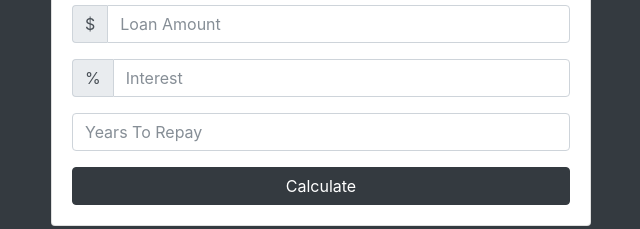
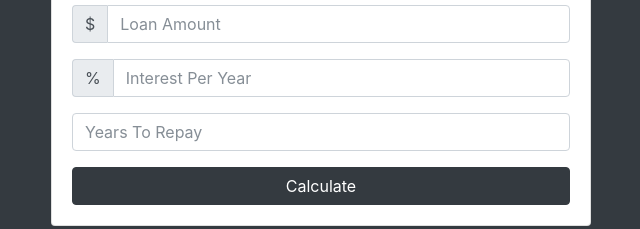
Before and after one commit to JayeshVS10/loan-calculator, a plain HTML site: page index.html in a window 1280 px wide. Shown: the part 136-365 px from the top of the page, 319-959 px from the left. Drawn offline with nearby package versions, Linux system fonts and the light colour scheme.

Commit message:
Some minor changes made

```diff
--- a/index.html
+++ b/index.html
@@ -30,7 +30,7 @@
               <div class="form-group">
                 <div class="input-group">
                   <span class="input-group-addon">%</span>
-                  <input type="number" class="form-control" id="interest" placeholder="Interest">
+                  <input type="number" class="form-control" id="interest" placeholder="Interest Per Year">
                 </div>
               </div>
               <div class="form-group">
```
